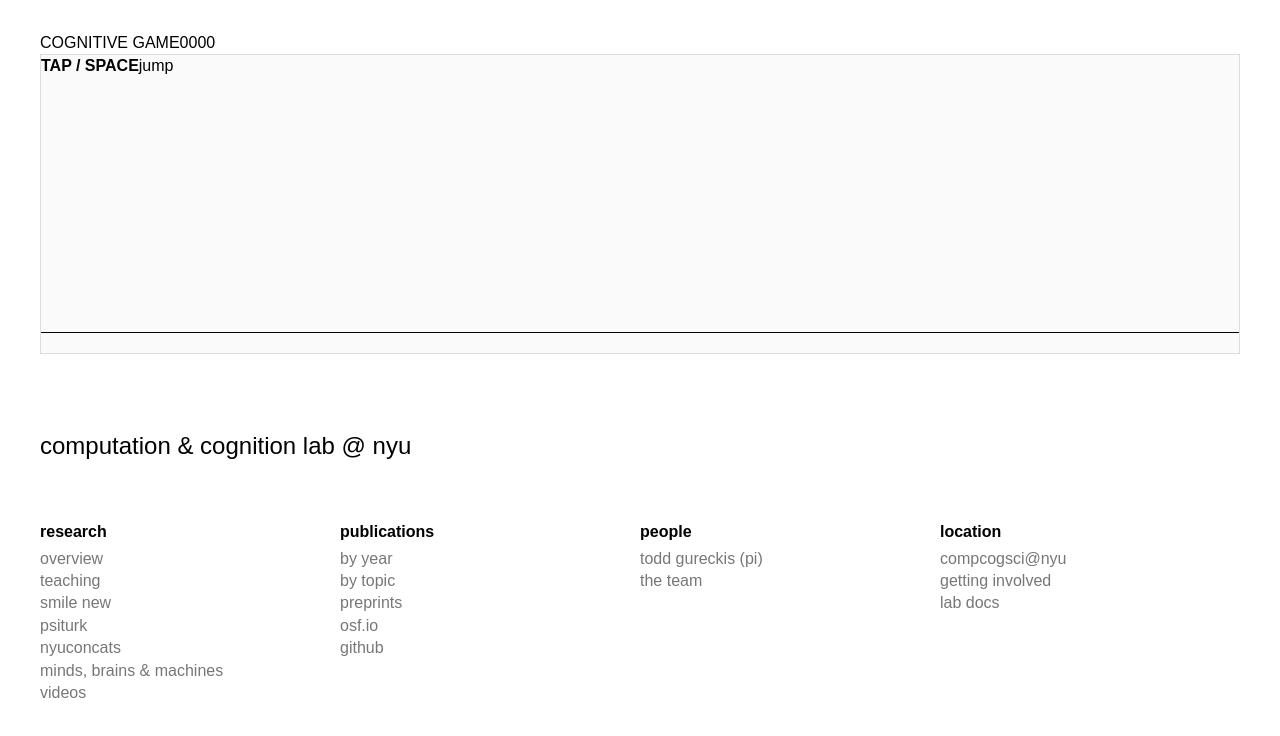
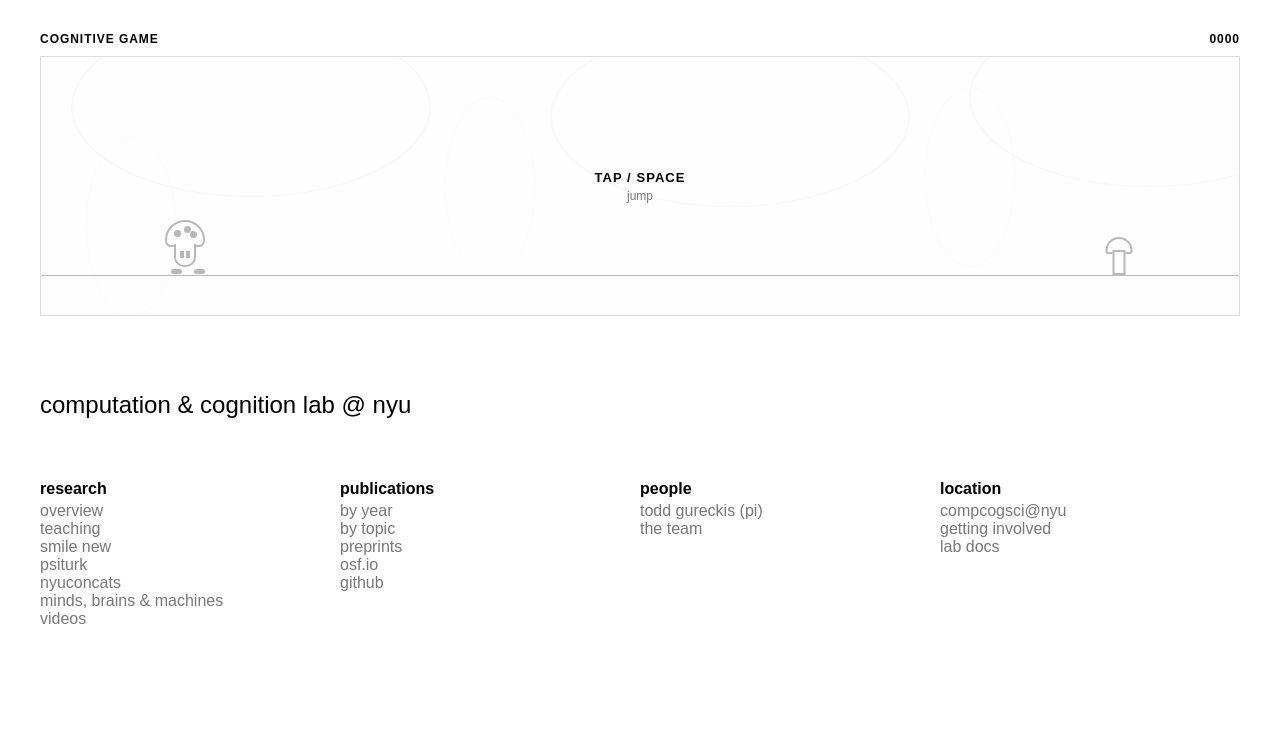
Before and after one commit to brendonban/identity-wellbeing-lab, a Next.js app: page / in a window 1280 px wide. Shown: the top 736 px of the page. Built offline with nearby package versions, Linux system fonts and the light colour scheme.

Commit message:
Update globals.css

```diff
--- a/app/globals.css
+++ b/app/globals.css
@@ -2,14 +2,13 @@ html,
 body {
   margin: 0;
   padding: 0;
-  background: #fff;
-  color: #000;
+  background: white;
+  color: black;
 }
 
 body {
   font-family: Arial, Helvetica, sans-serif;
   font-size: 16px;
-  line-height: 1.4;
 }
 
 * {
@@ -27,56 +26,40 @@ a:hover {
 }
 
 
-/* =========================================================
+/* =========================
    PAGE
-   ========================================================= */
+   ========================= */
 
 .home {
-  width: 100%;
   min-height: 100vh;
   padding: 32px 40px;
 }
 
 
-/* =========================================================
+/* =========================
    GAME
-   ========================================================= */
+   ========================= */
 
 .cognitive-game {
-  width: 100%;
-  margin-bottom: 78px;
+  margin-bottom: 75px;
 }
 
-.game-top {
+.game-header {
   display: flex;
-  align-items: flex-end;
   justify-content: space-between;
 
-  margin-bottom: 12px;
-}
+  margin-bottom: 10px;
 
-.game-name {
   font-size: 12px;
   font-weight: 700;
   letter-spacing: 0.08em;
 }
 
-.game-score {
-  font-size: 13px;
-  font-variant-numeric: tabular-nums;
-  letter-spacing: 0.08em;
-}
-
-
-/* =========================================================
-   GAME AREA
-   ========================================================= */
-
 .game {
   position: relative;
 
   width: 100%;
-  height: 300px;
+  height: 260px;
 
   overflow: hidden;
 
@@ -87,313 +70,274 @@ a:hover {
   cursor: pointer;
 
   touch-action: manipulation;
-
-  user-select: none;
 }
 
 
-/* =========================================================
-   SUBTLE PERCEPTION ILLUSION
-   ========================================================= */
+/* =========================
+   PERCEPTION BACKGROUND
+   ========================= */
 
 .illusion {
   position: absolute;
   inset: 0;
 
-  overflow: hidden;
-
   opacity: 0.07;
 }
 
-.illusion-shape {
+.illusion div {
   position: absolute;
 
-  width: 160px;
-  height: 160px;
+  width: 180px;
+  height: 180px;
 
-  border: 1px solid #000;
-
+  border: 1px solid black;
   border-radius: 50%;
 }
 
-.illusion-one {
-  left: 18%;
-  top: 10%;
-
-  transform: scaleX(2.2);
+.illusion div:nth-child(1) {
+  left: 10%;
+  top: -40px;
+  transform: scaleX(2);
 }
 
-.illusion-two {
-  left: 48%;
-  top: 30%;
-
-  transform: scaleX(0.55);
+.illusion div:nth-child(2) {
+  left: 30%;
+  top: 40px;
+  transform: scaleX(0.5);
 }
 
-.illusion-three {
-  right: 8%;
-  top: 5%;
+.illusion div:nth-child(3) {
+  left: 50%;
+  top: -30px;
+  transform: scaleX(2);
+}
 
-  transform: scaleX(1.8);
+.illusion div:nth-child(4) {
+  left: 70%;
+  top: 30px;
+  transform: scaleX(0.5);
+}
+
+.illusion div:nth-child(5) {
+  left: 85%;
+  top: -50px;
+  transform: scaleX(2);
+}
+
+.illusion div:nth-child(6) {
+  left: 0;
+  top: 80px;
+  transform: scaleX(0.5);
 }
 
 
-/* =========================================================
-   CLOUDS
-   ========================================================= */
-
-.cloud {
-  position: absolute;
-
-  height: 1px;
-
-  background: #000;
-
-  opacity: 0.12;
-}
-
-.cloud-one {
-  width: 80px;
-  top: 27%;
-  left: 15%;
-}
-
-.cloud-two {
-  width: 45px;
-  top: 18%;
-  right: 21%;
-}
-
-
-/* =========================================================
+/* =========================
    GROUND
-   ========================================================= */
+   ========================= */
 
 .ground {
   position: absolute;
 
   left: 0;
   right: 0;
-  bottom: 7%;
+  bottom: 15%;
 
   height: 1px;
 
-  background: #000;
-}
-
-.ground span {
-  position: absolute;
-
-  top: 7px;
-
-  width: 30px;
-  height: 1px;
-
-  background: #000;
-
-  opacity: 0.25;
-}
-
-.ground span:nth-child(1) {
-  left: 8%;
-}
-
-.ground span:nth-child(2) {
-  left: 31%;
-}
-
-.ground span:nth-child(3) {
-  left: 54%;
-}
-
-.ground span:nth-child(4) {
-  left: 72%;
-}
-
-.ground span:nth-child(5) {
-  left: 91%;
+  background: black;
 }
 
 
-/* =========================================================
+/* =========================
    MUSHROOM
-   ========================================================= */
+   ========================= */
 
 .mushroom {
   position: absolute;
 
-  left: 13%;
+  left: 12%;
+  bottom: calc(15% + 2px);
 
-  width: 34px;
-  height: 43px;
+  width: 44px;
+  height: 54px;
 
   transform: translateX(-50%);
 
   z-index: 5;
 }
 
-.mushroom-cap {
+.mushroom.jump {
+  animation: jump 0.65s ease-out;
+}
+
+@keyframes jump {
+  0% {
+    bottom: calc(15% + 2px);
+  }
+
+  45% {
+    bottom: 55%;
+  }
+
+  100% {
+    bottom: calc(15% + 2px);
+  }
+}
+
+.cap {
   position: absolute;
 
   left: 2px;
   top: 0;
 
-  width: 30px;
-  height: 20px;
+  width: 40px;
+  height: 27px;
 
-  border: 2px solid #000;
+  border: 2px solid black;
 
-  border-radius: 17px 17px 5px 5px;
+  border-radius: 22px 22px 7px 7px;
 
-  background: #fff;
+  background: white;
 }
 
-.spot {
+.cap span {
   position: absolute;
 
-  display: block;
-
-  width: 5px;
-  height: 5px;
-
-  border: 1px solid #000;
+  width: 7px;
+  height: 7px;
 
   border-radius: 50%;
 
-  background: #000;
+  background: black;
 }
 
-.spot-one {
-  left: 6px;
-  top: 5px;
+.cap span:nth-child(1) {
+  left: 7px;
+  top: 8px;
 }
 
-.spot-two {
-  right: 6px;
+.cap span:nth-child(2) {
+  left: 17px;
   top: 4px;
 }
 
-.spot-three {
-  left: 13px;
-  top: 2px;
+.cap span:nth-child(3) {
+  right: 6px;
+  top: 9px;
 }
 
-.mushroom-face {
+.head {
+  position: absolute;
+
+  left: 11px;
+  top: 24px;
+
+  width: 22px;
+  height: 23px;
+
+  border: 2px solid black;
+
+  border-top: 0;
+
+  border-radius: 0 0 10px 10px;
+
+  background: white;
+}
+
+.head i {
+  position: absolute;
+
+  top: 7px;
+
+  width: 4px;
+  height: 7px;
+
+  background: black;
+}
+
+.head i:first-child {
+  left: 4px;
+}
+
+.head i:last-child {
+  right: 4px;
+}
+
+.feet {
   position: absolute;
 
   left: 8px;
-  top: 17px;
-
-  width: 18px;
-  height: 17px;
-
-  border: 2px solid #000;
-
-  border-top: 0;
-
-  background: #fff;
-
-  border-radius: 0 0 8px 8px;
-}
-
-.eye {
-  position: absolute;
-
-  top: 5px;
-
-  width: 3px;
-  height: 5px;
-
-  background: #000;
-}
-
-.eye-left {
-  left: 3px;
-}
-
-.eye-right {
-  right: 3px;
-}
-
-.mushroom-feet {
-  position: absolute;
-
-  left: 6px;
   bottom: 0;
 
   display: flex;
-  gap: 8px;
+  gap: 12px;
 }
 
-.mushroom-feet i {
+.feet b {
   display: block;
 
-  width: 9px;
-  height: 4px;
+  width: 11px;
+  height: 5px;
 
-  background: #000;
+  border-radius: 5px;
 
-  border-radius: 4px;
+  background: black;
 }
 
 
-/* =========================================================
+/* =========================
    OBSTACLE
-   ========================================================= */
+   ========================= */
 
 .obstacle {
   position: absolute;
 
-  bottom: 7%;
+  bottom: calc(15% + 1px);
 
-  width: 28px;
-  height: 35px;
+  width: 27px;
+  height: 38px;
 
   transform: translateX(-50%);
 
   z-index: 4;
 }
 
-.obstacle-body {
+.obstacle div:first-child {
+  position: absolute;
+
+  left: 0;
+  top: 0;
+
+  width: 27px;
+  height: 17px;
+
+  border: 2px solid black;
+
+  border-radius: 15px 15px 3px 3px;
+
+  background: white;
+}
+
+.obstacle div:last-child {
   position: absolute;
 
   left: 7px;
   bottom: 0;
 
-  width: 14px;
-  height: 27px;
+  width: 13px;
+  height: 25px;
 
-  border: 2px solid #000;
+  border: 2px solid black;
 
-  background: #fff;
-}
-
-.obstacle-top {
-  position: absolute;
-
-  left: 0;
-  top: 1px;
-
-  width: 28px;
-  height: 15px;
-
-  border: 2px solid #000;
-
-  background: #fff;
-
-  clip-path: polygon(
-    50% 0%,
-    100% 100%,
-    0% 100%
-  );
+  background: white;
 }
 
 
-/* =========================================================
-   GAME MESSAGE
-   ========================================================= */
+/* =========================
+   MESSAGE
+   ========================= */
 
-.game-message {
+.message {
   position: absolute;
   inset: 0;
 
@@ -403,20 +347,19 @@ a:hover {
   align-items: center;
   justify-content: center;
 
-  z-index: 20;
+  background: rgba(255, 255, 255, 0.72);
+
+  z-index: 10;
 
   pointer-events: none;
-
-  background: rgba(255, 255, 255, 0.72);
 }
 
-.game-message strong {
+.message strong {
   font-size: 13px;
-  font-weight: 700;
   letter-spacing: 0.08em;
 }
 
-.game-message span {
+.message span {
   margin-top: 4px;
 
   color: #777;
@@ -425,101 +368,64 @@ a:hover {
 }
 
 
-/* =========================================================
-   SITE TITLE
-   ========================================================= */
+/* =========================
+   TITLE
+   ========================= */
 
 .home-title {
-  color: #000;
+  margin-bottom: 60px;
 
   font-size: 24px;
   line-height: 1.2;
-
-  margin-bottom: 60px;
 }
 
 
-/* =========================================================
+/* =========================
    NAVIGATION
-   ========================================================= */
+   ========================= */
 
 .home-navigation {
   display: flex;
-
-  width: 100%;
 }
 
 .home-section {
   flex: 1;
-
-  min-width: 0;
-
   padding-right: 30px;
 }
 
 .home-section-title {
+  margin-bottom: 4px;
+
   color: #000;
-
   font-weight: 700;
-
-  margin-bottom: 4px;
 }
 
 .home-section a {
   display: block;
-
-  color: #777;
-}
-
-.home-section a:hover {
-  color: #000;
 }
 
 
-/* =========================================================
-   TABLET
-   ========================================================= */
+/* =========================
+   MOBILE
+   ========================= */
 
-@media (max-width: 900px) {
+@media (max-width: 700px) {
+
   .home {
-    padding: 28px 30px;
+    padding: 24px;
   }
 
   .game {
-    height: 280px;
-  }
-}
-
-
-/* =========================================================
-   MOBILE
-   ========================================================= */
-
-@media (max-width: 700px) {
-  .home {
-    padding: 24px;
+    height: 230px;
   }
 
   .cognitive-game {
     margin-bottom: 55px;
   }
 
-  .game {
-    height: 250px;
-  }
-
-  .game-name {
-    font-size: 11px;
-  }
-
-  .game-score {
-    font-size: 12px;
-  }
-
   .home-title {
+    margin-bottom: 40px;
     font-size: 21px;
-
-    margin-bottom: 40px;
   }
 
   .home-navigation {
@@ -527,10 +433,7 @@ a:hover {
   }
 
   .home-section {
-    width: 100%;
-
     margin-bottom: 24px;
-
     padding-right: 0;
   }
 }
```
